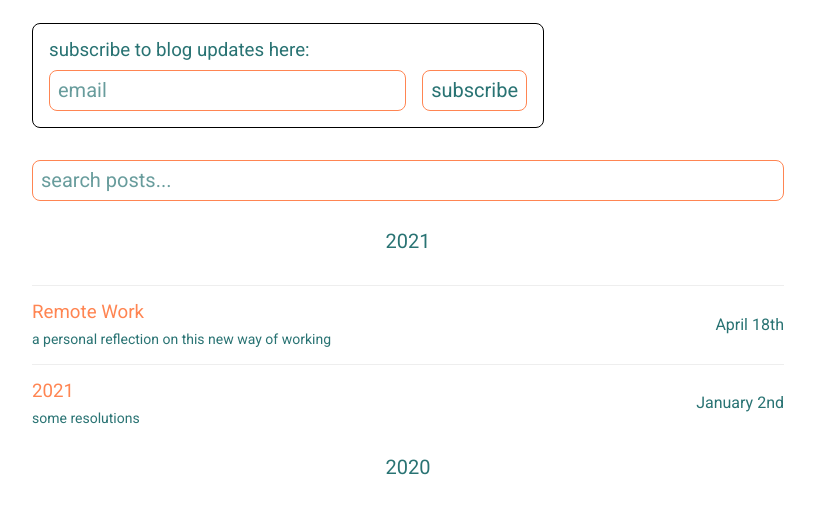
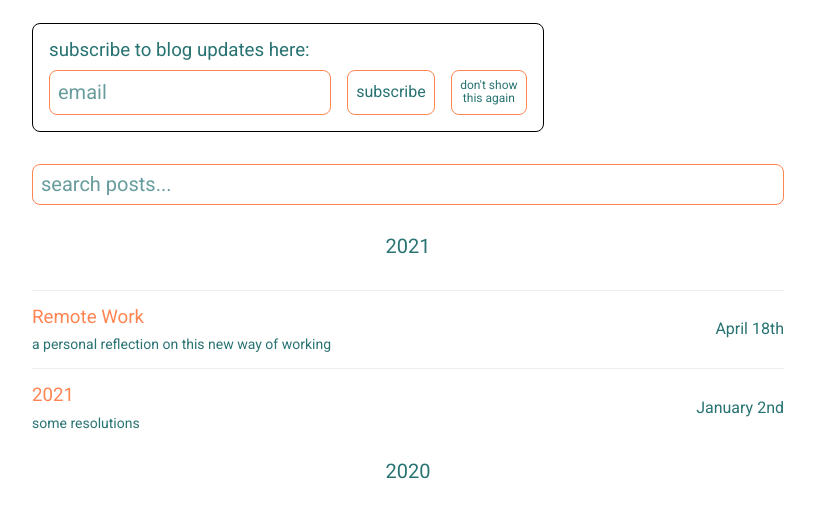
Before and after one commit to iamkahvi/gatsby-blog, a Gatsby site: page / in a window 1280 px wide. Shown: the part 256-764 px from the top of the page, without its empty margins (232-1047 px from the left). Built offline with nearby package versions, Linux system fonts and the light colour scheme; Gatsby itself is replaced by a stand-in of ours.

Commit message:
Adding hide option

```diff
--- a/src/components/emailInput.tsx
+++ b/src/components/emailInput.tsx
@@ -2,9 +2,11 @@ import React, { useState } from "react";
 
 interface Props {
   handleInput: (value: any, setLoading: any) => Promise<void>;
+  show: boolean;
+  setShow: (boolean) => void;
 }
 
-export default function EmailInput({ handleInput }: Props) {
+export default function EmailInput({ handleInput, show, setShow }: Props) {
   const [value, updateValue] = useState("");
   const [isLoading, setLoading] = useState(false);
 
@@ -25,6 +27,7 @@ export default function EmailInput({ handleInput }: Props) {
 
   return (
     <>
+      {show && (
         <form onSubmit={handleSubmit}>
           <div className="flex">
             <input
@@ -32,17 +35,25 @@ export default function EmailInput({ handleInput }: Props) {
               placeholder="email"
               value={value}
               onChange={handleChange}
-            className="roboto f4 normal mr3 ba br3 pa2"
+              className="roboto w-100 f4 normal mr3 ba br3 pa2"
               id="email-input"
             ></input>
             <button
-            className="roboto w4 f4 normal ba br3 pa2 flex items-center justify-center"
+              className="roboto w-25 f5 normal ba br3 pa2 flex items-center justify-center"
               type="submit"
             >
               {isLoading ? <div id="loading"></div> : "subscribe"}
             </button>
+            <button
+              className="roboto w-25 f7 ml3 normal ba br3 pa2 flex items-center justify-center"
+              type="submit"
+              onClick={() => setShow(false)}
+            >
+              don't show this again
+            </button>
           </div>
         </form>
+      )}
     </>
   );
 }
--- a/src/pages/index.tsx
+++ b/src/pages/index.tsx
@@ -16,7 +16,7 @@ const BlogIndex = ({ data, location }: IndexProps) => {
   useEffect(() => {
     if (
       typeof window !== "undefined" &&
-      window.localStorage.getItem("isSubscribed") === "true"
+      window.localStorage.getItem("isSubscribed")
     ) {
       setShowEmail(false);
     }
@@ -39,13 +39,16 @@ const BlogIndex = ({ data, location }: IndexProps) => {
       // Assuming two people don't subscribe on the same device
       typeof window !== "undefined" &&
         window.localStorage.setItem("isSubscribed", "true");
+      setShowEmail(false);
       alert(res.data.title);
-      setShowEmail(false);
     } catch (error) {
       setLoading(false);
-      alert(
-        `${error?.response?.data?.title}\n${error?.response?.data?.detail}`
-      );
+      const { title = null, detail = null } = error?.response?.data;
+      if (detail) {
+        alert(`${title}\n${detail}`);
+      } else {
+        alert(`${title}`);
+      }
     }
   };
 
@@ -102,6 +105,12 @@ const BlogIndex = ({ data, location }: IndexProps) => {
     );
   };
 
+  const hideEmail = () => {
+    setShowEmail(false);
+    typeof window !== "undefined" &&
+      window.localStorage.setItem("isSubscribed", "false");
+  };
+
   return (
     <Layout location={location} title={siteTitle} description={description}>
       <Link
@@ -113,7 +122,11 @@ const BlogIndex = ({ data, location }: IndexProps) => {
       {showEmail && (
         <div className="ba-ns pa3-ns mb4 mw6 br3">
           <h3 className="mb2">subscribe to blog updates here:</h3>
-          <EmailInput handleInput={addEmail} />
+          <EmailInput
+            handleInput={addEmail}
+            show={showEmail}
+            setShow={hideEmail}
+          />
         </div>
       )}
       <SearchBar
```
Lines whose indentation alone changed are shown as unchanged.
